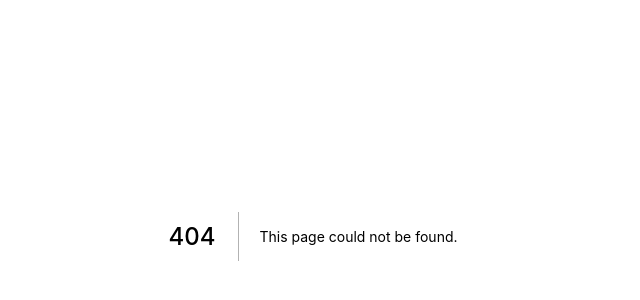
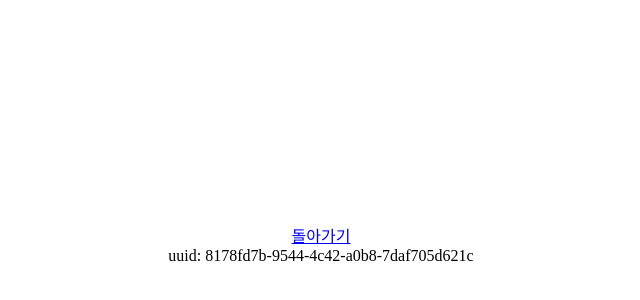
Before and after one commit to developjik/nextjs_render_data_fetch, a Next.js app: page /get-static-props in a window 1280 px wide. Before the commit this address had no page. Shown: the part 164-464 px from the top of the page, without its empty margins (327-967 px from the left). Built offline with nearby package versions, Linux system fonts and the light colour scheme.

Commit message:
feat uuid api + get-static-props 기능 페이지 추가

```diff
--- /dev/null
+++ b/pages/api/uuid.js
@@ -0,0 +1,8 @@
+import { v4 as uuid } from 'uuid'
+
+const uuidGener = (req, res) => {
+  res.statusCode = 200
+  res.json({ uuid: uuid() })
+}
+
+export default uuidGener
--- /dev/null
+++ b/pages/get-static-props/index.js
@@ -0,0 +1,30 @@
+import React from 'react'
+import axios from 'axios'
+import Link from 'next/link'
+import { C } from 'common/styles/index.js'
+
+function GetStaticProops(props) {
+  return (
+    <C>
+      <Link href="/">
+        <a>돌아가기</a>
+      </Link>
+      {props.data && <div>uuid: {props.data.uuid}</div>}
+    </C>
+  )
+}
+
+export const getStaticProps = async (context) => {
+  console.log('getStaticProps 시작')
+  const res = await axios.get('http://localhost:3000/api/uuid')
+  console.log('getStaticProps 종료')
+
+  console.log(res.data)
+  return {
+    props: {
+      data: res.data,
+    },
+  }
+}
+
+export default GetStaticProops
```
Also changed, not shown: package.json (+6 -1 lines), .jsconfig.json (deleted), 1 other file (tests, documents, lock files or other folders).
